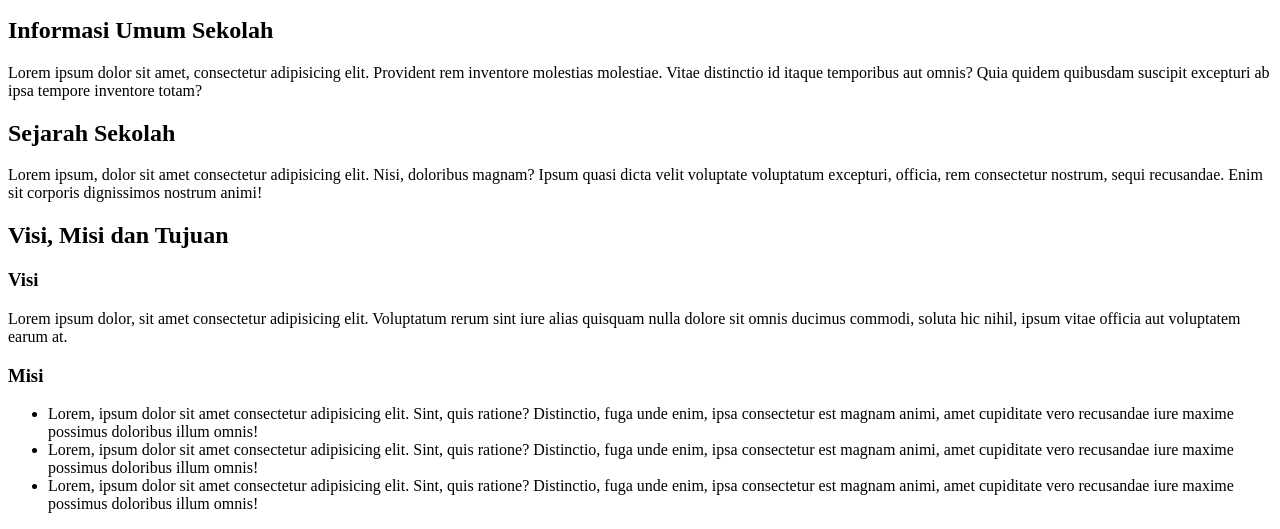
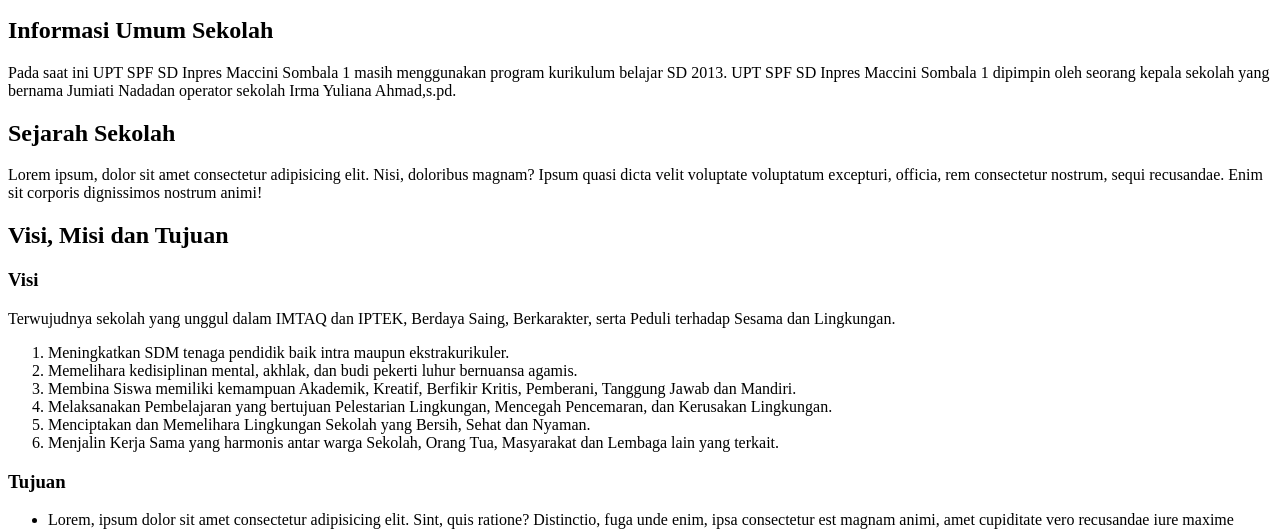
Before and after one commit to nurhidayatdev/nurhidayatdev.github.io, a plain HTML site: page index.html in a window 1280 px wide. Shown: the part 246-775 px from the top of the page. Drawn offline with Linux system fonts and the light colour scheme.

Commit message:
visi misi

```diff
--- a/index.html
+++ b/index.html
@@ -24,7 +24,7 @@
 
   <section id="info-umum">
     <h2>Informasi Umum Sekolah</h2>
-    <p>Lorem ipsum dolor sit amet, consectetur adipisicing elit. Provident rem inventore molestias molestiae. Vitae distinctio id itaque temporibus aut omnis? Quia quidem quibusdam suscipit excepturi ab ipsa tempore inventore totam?</p>
+    <p>Pada saat ini UPT SPF SD Inpres Maccini Sombala 1 masih menggunakan program kurikulum belajar SD 2013. UPT SPF SD Inpres Maccini Sombala 1 dipimpin oleh seorang kepala sekolah yang bernama Jumiati Nadadan operator sekolah Irma Yuliana Ahmad,s.pd.</p>
   </section>
 
   <section id="sejarah">
@@ -35,13 +35,15 @@
   <section id="visi-misi">
     <h2>Visi, Misi dan Tujuan</h2>
     <h3>Visi</h3>
-    <p>Lorem ipsum dolor, sit amet consectetur adipisicing elit. Voluptatum rerum sint iure alias quisquam nulla dolore sit omnis ducimus commodi, soluta hic nihil, ipsum vitae officia aut voluptatem earum at.</p>
-    <h3>Misi</h3>
-    <ul>
-      <li>Lorem, ipsum dolor sit amet consectetur adipisicing elit. Sint, quis ratione? Distinctio, fuga unde enim, ipsa consectetur est magnam animi, amet cupiditate vero recusandae iure maxime possimus doloribus illum omnis!</li>
-      <li>Lorem, ipsum dolor sit amet consectetur adipisicing elit. Sint, quis ratione? Distinctio, fuga unde enim, ipsa consectetur est magnam animi, amet cupiditate vero recusandae iure maxime possimus doloribus illum omnis!</li>
-      <li>Lorem, ipsum dolor sit amet consectetur adipisicing elit. Sint, quis ratione? Distinctio, fuga unde enim, ipsa consectetur est magnam animi, amet cupiditate vero recusandae iure maxime possimus doloribus illum omnis!</li>
-    </ul>
+    <p>Terwujudnya sekolah yang unggul dalam IMTAQ dan IPTEK, Berdaya Saing, Berkarakter, serta Peduli terhadap Sesama dan Lingkungan.</p>
+    <ol>
+      <li>Meningkatkan SDM tenaga pendidik baik intra maupun ekstrakurikuler.</li>
+      <li>Memelihara kedisiplinan mental, akhlak, dan budi pekerti luhur bernuansa agamis.</li>
+      <li>Membina Siswa memiliki kemampuan Akademik, Kreatif, Berfikir Kritis, Pemberani, Tanggung Jawab dan Mandiri.</li>
+      <li>Melaksanakan Pembelajaran yang bertujuan Pelestarian Lingkungan, Mencegah Pencemaran, dan Kerusakan Lingkungan.</li>
+      <li>Menciptakan dan Memelihara Lingkungan Sekolah yang Bersih, Sehat dan Nyaman.</li>
+      <li>Menjalin Kerja Sama yang harmonis antar warga Sekolah, Orang Tua, Masyarakat dan Lembaga lain yang terkait.</li>
+    </ol>
     <h3>Tujuan</h3>
     <ul>
       <li>Lorem, ipsum dolor sit amet consectetur adipisicing elit. Sint, quis ratione? Distinctio, fuga unde enim, ipsa consectetur est magnam animi, amet cupiditate vero recusandae iure maxime possimus doloribus illum omnis!</li>
```
